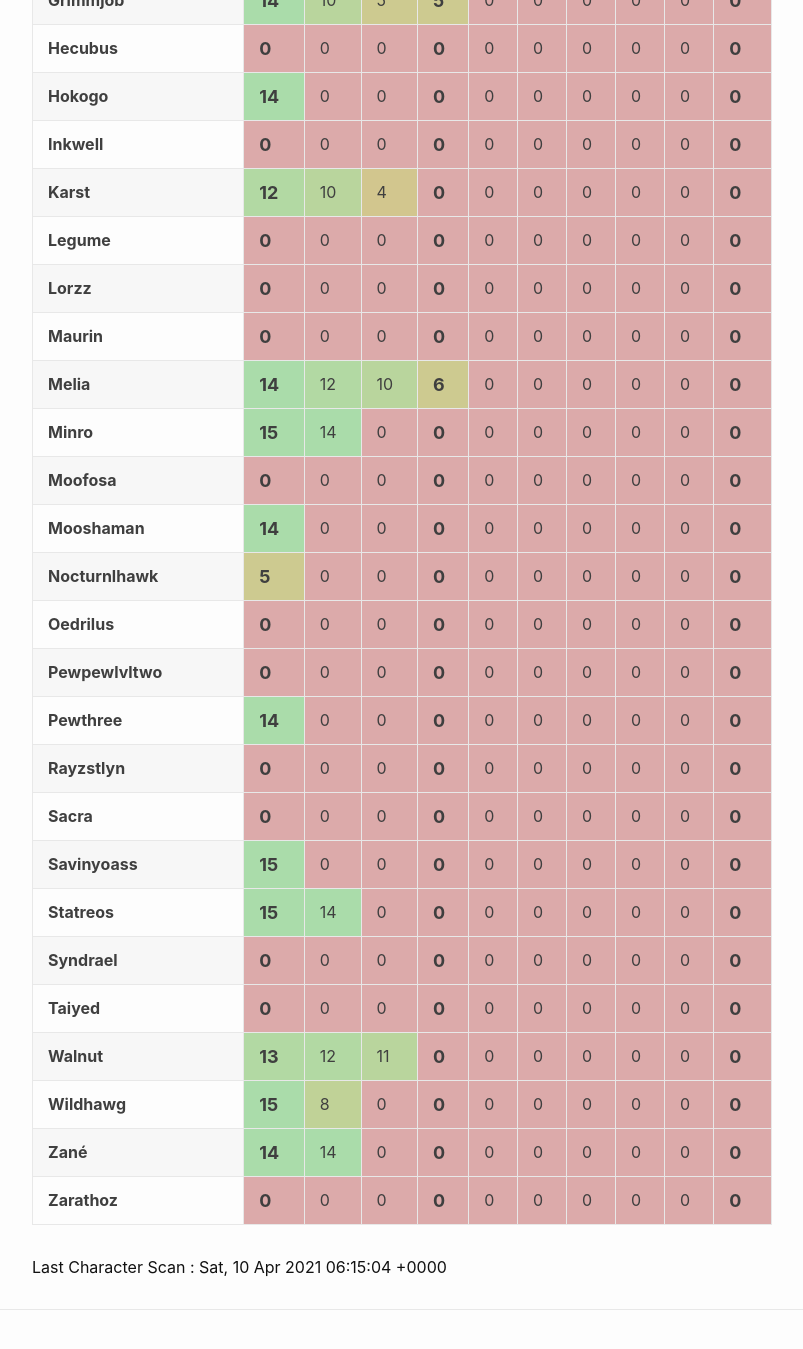
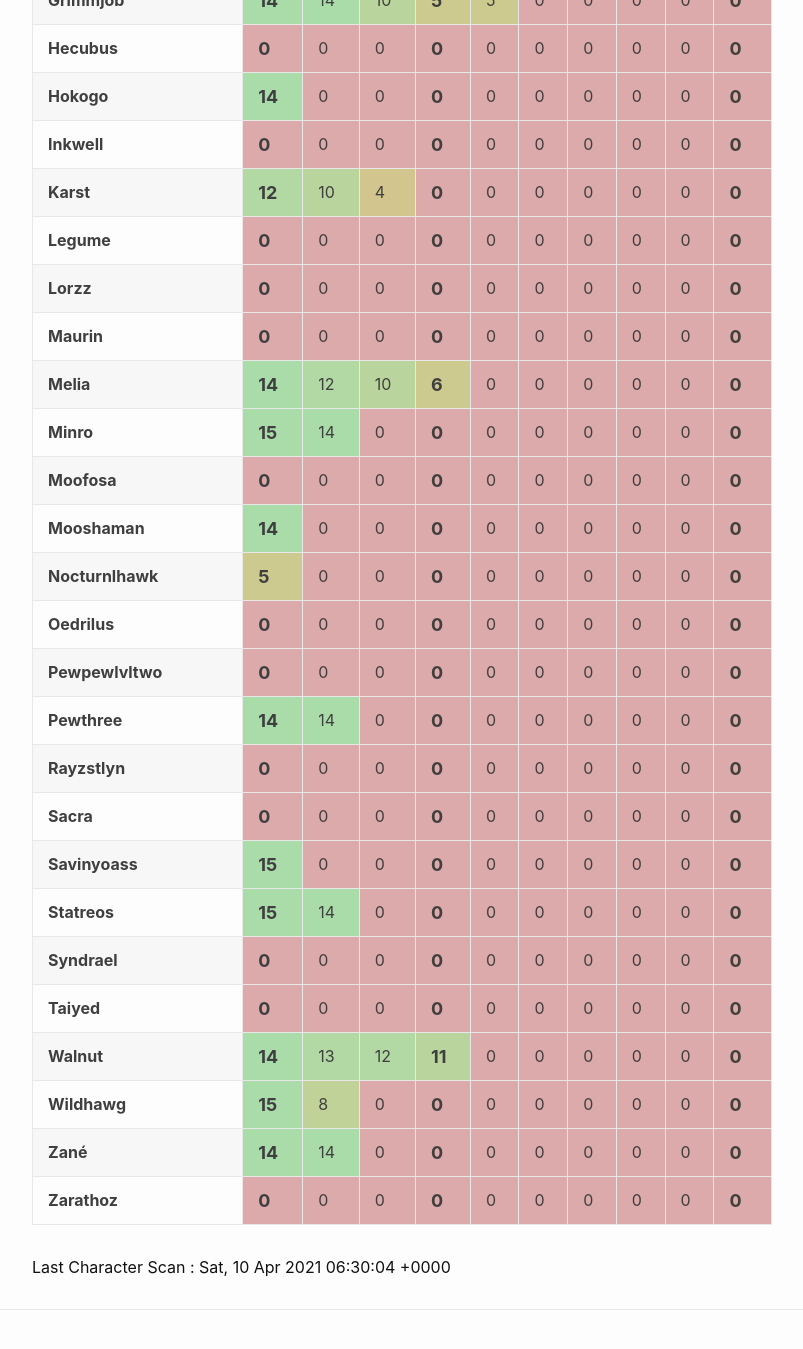
Before and after one commit to eldertribunal/keystonetracker, a Jekyll site: the page built from weekly.md, in a window 1280 px wide and 1400 px high, scrolled down 890 px. Shown: the top 1349 px of the window, without its empty margins (126-929 px from the left). Built offline with Jekyll 4.4.1, drawn with Linux system fonts in a browser that asks for light colours.

Commit message:
auto scan Sat Apr 10 06:30:51 UTC 2021

```diff
--- a/_data/scanned.json
+++ b/_data/scanned.json
@@ -1,3 +1,3 @@
 {
-  "timestamp": 1618035304
+  "timestamp": 1618036204
 }
--- a/_data/weekly.json
+++ b/_data/weekly.json
@@ -62,10 +62,10 @@
   {
     "name": "Walnut",
     "dungeons": [
+      14,
       13,
       12,
       11,
-      0,
       0,
       0,
       0,
@@ -152,10 +152,10 @@
   {
     "name": "Aletheia",
     "dungeons": [
+      14,
       13,
       8,
       8,
-      0,
       0,
       0,
       0,
@@ -243,7 +243,7 @@
     "name": "Pewthree",
     "dungeons": [
       14,
-      0,
+      14,
       0,
       0,
       0,
@@ -513,10 +513,10 @@
     "name": "Grimmjob",
     "dungeons": [
       14,
+      14,
       10,
       5,
       5,
-      0,
       0,
       0,
       0,
```
